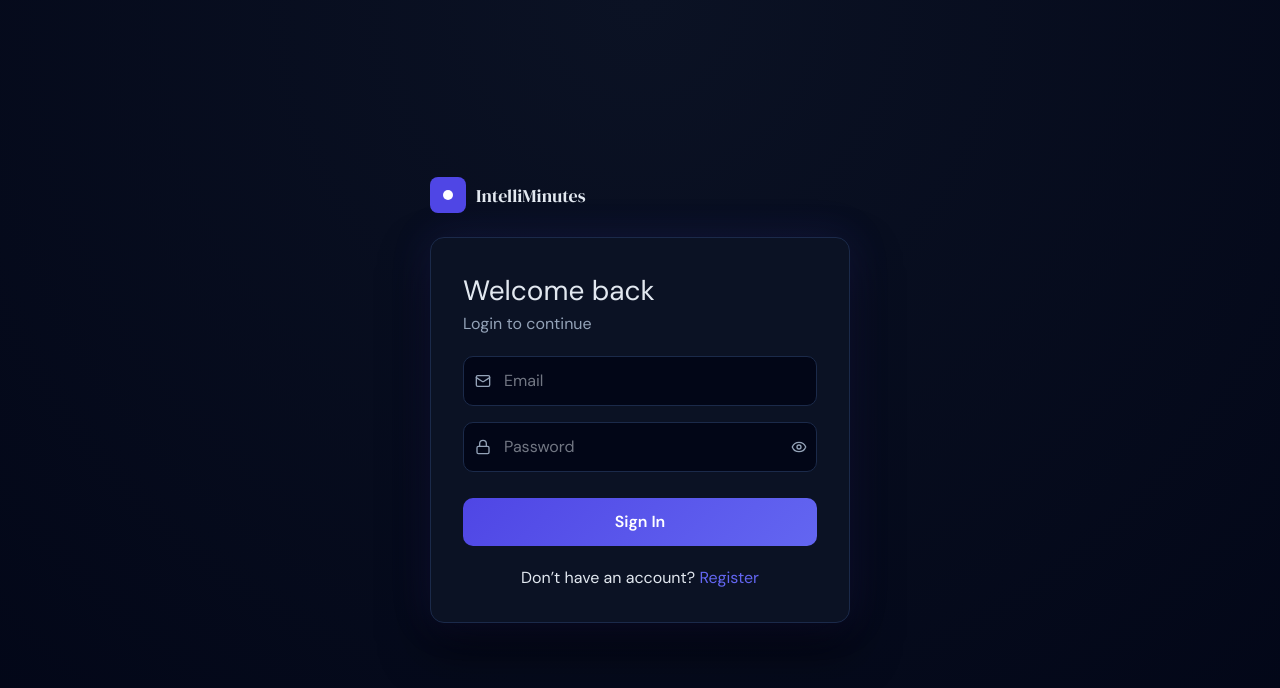
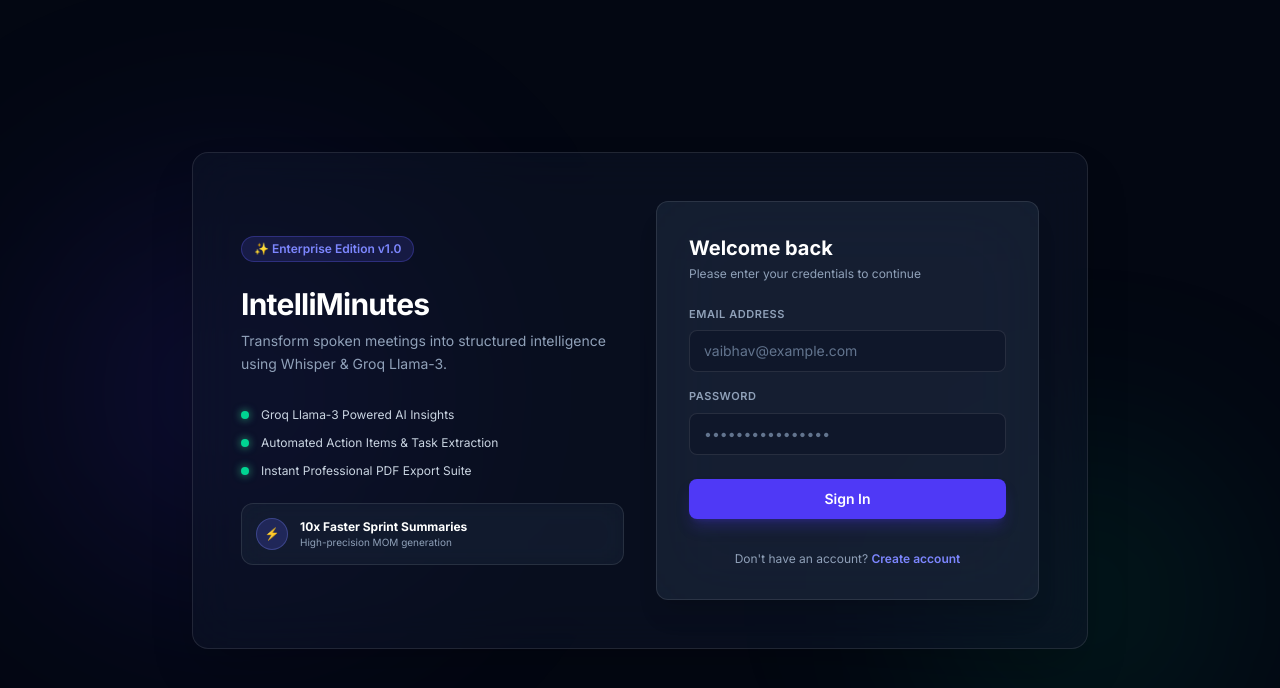
Before and after one commit to vaibhavprakash55/Smart-Meeting-Analyzer, a React (Vite) app in the folder client/: page /login in a window 1280 px wide. Shown: the top 688 px of the page. Built offline with nearby package versions, Linux system fonts and the light colour scheme.

Commit message:
Improve Login and Register Pages

```diff
--- a/client/src/pages/Login.jsx
+++ b/client/src/pages/Login.jsx
@@ -1,174 +1,25 @@
-import { useState } from "react";
-import { useNavigate, Link } from "react-router-dom";
-import { authService, handleApiError } from "../services/api";
-import { Mail, Lock, AlertCircle, Loader, Eye, EyeOff } from "lucide-react";
+import React, { useState, useEffect } from "react";
+import { Link, useNavigate } from "react-router-dom";
+import { authService } from "../services/api";
 
-/* Fonts */
-const fontLink = document.createElement("link");
-fontLink.href =
-  "https://fonts.googleapis.com/css2?family=DM+Serif+Display:ital@0;1&family=DM+Sans:wght@300;400;500;600&display=swap";
-fontLink.rel = "stylesheet";
-if (!document.head.querySelector('[href*="DM+Serif"]'))
-  document.head.appendChild(fontLink);
-
-/* CSS */
-const css = `
-:root {
-  --bg: #020617;
-  --surface: #0b1224;
-  --border: #1b2a4a;
-  --primary: #4f46e5;
-  --primary-light: #6366f1;
-  --text: #e2e8f0;
-  --muted: #94a3b8;
-  --error: #ef4444;
-  --error-bg: #2a0f0f;
-}
-
-.lp-root {
-  min-height: 100vh;
-  background: radial-gradient(circle at top, #0b1224, #020617);
-  display: flex;
-  align-items: center;
-  justify-content: center;
-  font-family: 'DM Sans', sans-serif;
-}
-
-.lp-wrap {
-  width: 100%;
-  max-width: 420px;
-}
-
-.lp-brand {
-  display: flex;
-  align-items: center;
-  gap: 10px;
-  margin-bottom: 24px;
-}
-
-.lp-logo {
-  width: 36px;
-  height: 36px;
-  background: var(--primary);
-  border-radius: 8px;
-  display: grid;
-  place-items: center;
-}
-
-.lp-logo-dot {
-  width: 10px;
-  height: 10px;
-  background: white;
-  border-radius: 50%;
-}
-
-.lp-brand-name {
-  font-family: 'DM Serif Display', serif;
-  color: var(--text);
-  font-size: 18px;
-}
-
-.lp-card {
-  background: var(--surface);
-  border: 1px solid var(--border);
-  border-radius: 14px;
-  padding: 32px;
-  box-shadow:
-    0 0 40px rgba(79,70,229,.15),
-    0 24px 48px rgba(0,0,0,.6);
-}
-
-.lp-heading {
-  font-size: 28px;
-  color: var(--text);
-}
-
-.lp-subtext {
-  color: var(--muted);
-  margin-bottom: 20px;
-}
-
-.lp-form {
-  display: flex;
-  flex-direction: column;
-  gap: 16px;
-}
-
-.lp-input-wrap {
-  position: relative;
-}
-
-.lp-input {
-  width: 100%;
-  padding: 12px 40px;
-  border-radius: 10px;
-  border: 1px solid var(--border);
-  background: #020617;
-  color: var(--text);
-}
-
-.lp-input:focus {
-  border-color: var(--primary);
-  box-shadow: 0 0 0 2px rgba(79,70,229,.3);
-}
-
-.lp-input-icon {
-  position: absolute;
-  left: 12px;
-  top: 50%;
-  transform: translateY(-50%);
-  color: var(--muted);
-}
-
-.lp-btn {
-  margin-top: 10px;
-  padding: 12px;
-  border-radius: 10px;
-  border: none;
-  background: linear-gradient(135deg, #4f46e5, #6366f1);
-  color: white;
-  cursor: pointer;
-  font-weight: 600;
-}
-
-.lp-btn:hover {
-  transform: translateY(-1px);
-}
-
-.lp-error {
-  background: var(--error-bg);
-  color: var(--error);
-  padding: 10px;
-  border-radius: 8px;
-}
-
-.lp-footer {
-  margin-top: 20px;
-  text-align: center;
-}
-
-.lp-footer a {
-  color: var(--primary-light);
-}
-`;
-
-let injected = false;
-function injectStyles() {
-  if (injected) return;
-  const s = document.createElement("style");
-  s.innerHTML = css;
-  document.head.appendChild(s);
-  injected = true;
-}
-
-export default function Login() {
-  injectStyles();
-
-  const navigate = useNavigate();
-  const [formData, setFormData] = useState({ email: "", password: "" });
+const Login = () => {
+  const [email, setEmail] = useState("");
+  const [password, setPassword] = useState("");
   const [error, setError] = useState("");
   const [loading, setLoading] = useState(false);
-  const [showPassword, setShowPassword] = useState(false);
+  const navigate = useNavigate();
+
+  // Pitching Shortcut: Press Ctrl + Shift + D to autofill demo account
+  useEffect(() => {
+    const handleKeyDown = (e) => {
+      if (e.ctrlKey && e.shiftKey && e.key === "D") {
+        setEmail("vaibhav@example.com");
+        setPassword("demo1234");
+      }
+    };
+    window.addEventListener("keydown", handleKeyDown);
+    return () => window.removeEventListener("keydown", handleKeyDown);
+  }, []);
 
   const handleSubmit = async (e) => {
     e.preventDefault();
@@ -176,85 +27,128 @@
     setLoading(true);
 
     try {
-      const res = await authService.login(formData);
-      if (res.success) {
-        navigate("/");
+      if (authService?.login) {
+        await authService.login(email, password);
+      } else {
+        localStorage.setItem("user", JSON.stringify({ email }));
       }
+      navigate("/");
     } catch (err) {
-      setError(handleApiError(err));
+      setError(err.response?.data?.message || "Invalid credentials. Please try again.");
     } finally {
       setLoading(false);
     }
   };
 
   return (
-    <div className="lp-root">
-      <div className="lp-wrap">
-        <div className="lp-brand">
-          <div className="lp-logo">
-            <div className="lp-logo-dot"></div>
+    <div className="min-h-screen bg-[#030712] text-slate-200 flex items-center justify-center p-4 relative overflow-hidden selection:bg-indigo-500/30">
+      {/* Background Glows */}
+      <div className="fixed inset-0 overflow-hidden pointer-events-none">
+        <div className="absolute top-1/4 left-10 w-96 h-96 bg-indigo-600/15 rounded-full blur-[120px]" />
+        <div className="absolute bottom-10 right-10 w-80 h-80 bg-emerald-500/10 rounded-full blur-[100px]" />
+      </div>
+
+      {/* Main Split Container */}
+      <div className="w-full max-w-4xl bg-slate-900/50 backdrop-blur-xl border border-white/10 rounded-2xl p-8 md:p-12 grid grid-cols-1 md:grid-cols-2 gap-8 items-center shadow-2xl z-10">
+
+        {/* LEFT PANEL */}
+        <div className="space-y-6">
+          <div className="inline-flex items-center gap-2 px-3 py-1 rounded-full bg-indigo-500/15 border border-indigo-500/30 text-indigo-400 text-xs font-semibold">
+            <span>✨ Enterprise Edition v1.0</span>
           </div>
-          <span className="lp-brand-name">IntelliMinutes</span>
+
+          <div>
+            <h1 className="text-3xl font-extrabold text-white tracking-tight">IntelliMinutes</h1>
+            <p className="mt-2 text-slate-400 text-sm leading-relaxed">
+              Transform spoken meetings into structured intelligence using Whisper &amp; Groq Llama-3.
+            </p>
+          </div>
+
+          <div className="space-y-3 pt-2">
+            <div className="flex items-center gap-3">
+              <span className="w-2 h-2 rounded-full bg-emerald-400 shadow-[0_0_8px_rgba(52,211,153,0.8)]" />
+              <span className="text-slate-300 text-xs font-medium">Groq Llama-3 Powered AI Insights</span>
+            </div>
+            <div className="flex items-center gap-3">
+              <span className="w-2 h-2 rounded-full bg-emerald-400 shadow-[0_0_8px_rgba(52,211,153,0.8)]" />
+              <span className="text-slate-300 text-xs font-medium">Automated Action Items &amp; Task Extraction</span>
+            </div>
+            <div className="flex items-center gap-3">
+              <span className="w-2 h-2 rounded-full bg-emerald-400 shadow-[0_0_8px_rgba(52,211,153,0.8)]" />
+              <span className="text-slate-300 text-xs font-medium">Instant Professional PDF Export Suite</span>
+            </div>
+          </div>
+
+          {/* Metric Highlight Card */}
+          <div className="flex items-center gap-3 p-3.5 bg-slate-800/40 border border-white/10 rounded-xl backdrop-blur-md">
+            <div className="w-8 h-8 rounded-full bg-indigo-500/20 border border-indigo-400/30 flex items-center justify-center text-indigo-400 text-xs font-bold">⚡</div>
+            <div>
+              <div className="text-xs font-bold text-white">10x Faster Sprint Summaries</div>
+              <div className="text-[10px] text-slate-400">High-precision MOM generation</div>
+            </div>
+          </div>
         </div>
 
-        <div className="lp-card">
-          <h2 className="lp-heading">Welcome back</h2>
-          <p className="lp-subtext">Login to continue</p>
+        {/* RIGHT PANEL: Pure Form Auth */}
+        <div className="bg-slate-800/60 backdrop-blur-2xl border border-white/10 rounded-xl p-6 sm:p-8 shadow-xl">
+          <h2 className="text-xl font-bold text-white">Welcome back</h2>
+          <p className="text-xs text-slate-400 mt-1 mb-6">Please enter your credentials to continue</p>
 
-          {error && <div className="lp-error">{error}</div>}
+          {error && (
+            <div className="mb-4 p-2.5 bg-red-500/10 border border-red-500/20 rounded-lg text-xs text-red-400">
+              {error}
+            </div>
+          )}
 
-          <form onSubmit={handleSubmit} className="lp-form">
-            <div className="lp-input-wrap">
-              <Mail className="lp-input-icon" size={16} />
+          <form onSubmit={handleSubmit} className="space-y-4">
+            <div>
+              <label className="block text-[11px] font-semibold text-slate-400 uppercase tracking-wider mb-2">
+                Email Address
+              </label>
               <input
                 type="email"
-                placeholder="Email"
-                className="lp-input"
-                onChange={(e) =>
-                  setFormData({ ...formData, email: e.target.value })
-                }
+                required
+                value={email}
+                onChange={(e) => setEmail(e.target.value)}
+                placeholder="vaibhav@example.com"
+                className="w-full bg-[#0f172a] border border-white/10 rounded-lg px-3.5 py-2.5 text-sm text-slate-200 placeholder-slate-500 focus:outline-none focus:border-indigo-500 transition-colors"
               />
             </div>
 
-            <div className="lp-input-wrap">
-              <Lock className="lp-input-icon" size={16} />
+            <div>
+              <label className="block text-[11px] font-semibold text-slate-400 uppercase tracking-wider mb-2">
+                Password
+              </label>
               <input
-                type={showPassword ? "text" : "password"}
-                placeholder="Password"
-                className="lp-input"
-                onChange={(e) =>
-                  setFormData({ ...formData, password: e.target.value })
-                }
+                type="password"
+                required
+                value={password}
+                onChange={(e) => setPassword(e.target.value)}
+                placeholder="••••••••••••••••"
+                className="w-full bg-[#0f172a] border border-white/10 rounded-lg px-3.5 py-2.5 text-sm text-slate-200 placeholder-slate-500 focus:outline-none focus:border-indigo-500 transition-colors"
               />
-              <button
-                type="button"
-                onClick={() => setShowPassword(!showPassword)}
-                style={{
-                  position: "absolute",
-                  right: 10,
-                  top: "50%",
-                  transform: "translateY(-50%)",
-                  background: "none",
-                  border: "none",
-                  color: "#94a3b8",
-                }}
-              >
-                {showPassword ? <EyeOff size={16} /> : <Eye size={16} />}
-              </button>
             </div>
 
-            <button className="lp-btn" disabled={loading}>
-              {loading ? <Loader className="animate-spin" size={16} /> : "Sign In"}
+            <button
+              type="submit"
+              disabled={loading}
+              className="w-full mt-2 bg-indigo-600 hover:bg-indigo-500 disabled:opacity-50 text-white font-semibold py-2.5 px-4 rounded-lg text-sm transition-all shadow-lg shadow-indigo-600/25 active:scale-[0.98]"
+            >
+              {loading ? "Signing In..." : "Sign In"}
             </button>
           </form>
 
-          <div className="lp-footer">
-            <p>
-              Don’t have an account? <Link to="/register">Register</Link>
-            </p>
-          </div>
+          <p className="text-xs text-center text-slate-400 mt-8">
+            Don't have an account?{" "}
+            <Link to="/register" className="text-indigo-400 font-semibold hover:underline">
+              Create account
+            </Link>
+          </p>
         </div>
+
       </div>
     </div>
   );
-}
+};
+
+export default Login;
--- a/client/src/pages/Register.jsx
+++ b/client/src/pages/Register.jsx
@@ -1,278 +1,157 @@
-import { useState } from "react";
-import { useNavigate, Link } from "react-router-dom";
-import { authService, handleApiError } from "../services/api";
-import {
-  User,
-  Mail,
-  Lock,
-  AlertCircle,
-  Loader,
-  CheckCircle,
-  Eye,
-  EyeOff,
-} from "lucide-react";
+import React, { useState } from "react";
+import { Link, useNavigate } from "react-router-dom";
+import { authService } from "../services/api";
 
-/* Inject CSS once */
-const css = `
-:root {
-  --bg: #020617;
-  --surface: #0b1224;
-  --border: #1b2a4a;
-  --primary: #4f46e5;
-  --primary-light: #6366f1;
-  --text: #e2e8f0;
-  --muted: #94a3b8;
-  --error: #ef4444;
-  --success: #22c55e;
-}
-
-.r-root {
-  min-height: 100vh;
-  background: radial-gradient(circle at top, #0b1224, #020617);
-  display: flex;
-  align-items: center;
-  justify-content: center;
-  font-family: sans-serif;
-}
-
-.r-wrap {
-  width: 100%;
-  max-width: 420px;
-}
-
-.r-card {
-  background: var(--surface);
-  border: 1px solid var(--border);
-  border-radius: 14px;
-  padding: 32px;
-  box-shadow:
-    0 0 40px rgba(79,70,229,.15),
-    0 24px 48px rgba(0,0,0,.6);
-}
-
-.r-heading {
-  font-size: 28px;
-  color: var(--text);
-}
-
-.r-sub {
-  color: var(--muted);
-  margin-bottom: 20px;
-}
-
-.r-form {
-  display: flex;
-  flex-direction: column;
-  gap: 16px;
-}
-
-.r-input-wrap {
-  position: relative;
-}
-
-.r-input {
-  width: 100%;
-  padding: 12px 40px;
-  border-radius: 10px;
-  border: 1px solid var(--border);
-  background: #020617;
-  color: var(--text);
-}
-
-.r-input:focus {
-  border-color: var(--primary);
-  box-shadow: 0 0 0 2px rgba(79,70,229,.3);
-}
-
-.r-icon {
-  position: absolute;
-  left: 12px;
-  top: 50%;
-  transform: translateY(-50%);
-  color: var(--muted);
-}
-
-.r-btn {
-  margin-top: 10px;
-  padding: 12px;
-  border-radius: 10px;
-  border: none;
-  background: linear-gradient(135deg, #4f46e5, #6366f1);
-  color: white;
-  cursor: pointer;
-  font-weight: 600;
-}
-
-.r-error {
-  background: #2a0f0f;
-  color: var(--error);
-  padding: 10px;
-  border-radius: 8px;
-}
-
-.r-success {
-  background: #052e16;
-  color: var(--success);
-  padding: 10px;
-  border-radius: 8px;
-}
-
-.r-footer {
-  margin-top: 20px;
-  text-align: center;
-}
-
-.r-footer a {
-  color: var(--primary-light);
-}
-`;
-
-let injected = false;
-function injectStyles() {
-  if (injected) return;
-  const s = document.createElement("style");
-  s.innerHTML = css;
-  document.head.appendChild(s);
-  injected = true;
-}
-
-export default function Register() {
-  injectStyles();
-
+const Register = () => {
+  const [name, setName] = useState("");
+  const [email, setEmail] = useState("");
+  const [password, setPassword] = useState("");
+  const [error, setError] = useState("");
+  const [loading, setLoading] = useState(false);
   const navigate = useNavigate();
-
-  const [formData, setFormData] = useState({
-    name: "",
-    email: "",
-    password: "",
-    confirmPassword: "",
-  });
-
-  const [error, setError] = useState("");
-  const [success, setSuccess] = useState("");
-  const [loading, setLoading] = useState(false);
-  const [showPassword, setShowPassword] = useState(false);
 
   const handleSubmit = async (e) => {
     e.preventDefault();
     setError("");
-    setSuccess("");
     setLoading(true);
 
     try {
-      if (formData.password !== formData.confirmPassword) {
-        setError("Passwords do not match");
-        setLoading(false);
-        return;
+      if (authService?.register) {
+        await authService.register(name, email, password);
+      } else {
+        localStorage.setItem("user", JSON.stringify({ name, email }));
       }
-
-      const res = await authService.register(formData);
-
-      if (res.success) {
-        setSuccess("Account created! Redirecting...");
-        setTimeout(() => navigate("/login"), 1200);
-      }
+      navigate("/");
     } catch (err) {
-      setError(handleApiError(err));
+      setError(err.response?.data?.message || "Registration failed. Try again.");
     } finally {
       setLoading(false);
     }
   };
 
   return (
-    <div className="r-root">
-      <div className="r-wrap">
-        <div className="r-card">
-          <h2 className="r-heading">Create Account</h2>
-          <p className="r-sub">Join IntelliMinutes</p>
+    <div className="min-h-screen bg-[#030712] text-slate-200 flex items-center justify-center p-4 relative overflow-hidden selection:bg-indigo-500/30">
+      {/* Background Glows */}
+      <div className="fixed inset-0 overflow-hidden pointer-events-none">
+        <div className="absolute top-1/4 left-10 w-96 h-96 bg-indigo-600/15 rounded-full blur-[120px]" />
+        <div className="absolute bottom-10 right-10 w-80 h-80 bg-emerald-500/10 rounded-full blur-[100px]" />
+      </div>
 
-          {error && <div className="r-error">{error}</div>}
-          {success && <div className="r-success">{success}</div>}
+      {/* Main Split Container */}
+      <div className="w-full max-w-4xl bg-slate-900/50 backdrop-blur-xl border border-white/10 rounded-2xl p-8 md:p-12 grid grid-cols-1 md:grid-cols-2 gap-8 items-center shadow-2xl z-10">
 
-          <form onSubmit={handleSubmit} className="r-form">
-            <div className="r-input-wrap">
-              <User className="r-icon" size={16} />
+        {/* LEFT PANEL */}
+        <div className="space-y-6">
+          <div className="inline-flex items-center gap-2 px-3 py-1 rounded-full bg-emerald-500/15 border border-emerald-500/30 text-emerald-400 text-xs font-semibold">
+            <span>✨ Start Free Workspace</span>
+          </div>
+
+          <div>
+            <h1 className="text-3xl font-extrabold text-white tracking-tight">IntelliMinutes</h1>
+            <p className="mt-2 text-slate-400 text-sm leading-relaxed">
+              Join top engineering teams turning spoken ideas into actionable sprint tasks instantly.
+            </p>
+          </div>
+
+          <div className="space-y-3 pt-2">
+            <div className="flex items-center gap-3">
+              <span className="w-2 h-2 rounded-full bg-emerald-400 shadow-[0_0_8px_rgba(52,211,153,0.8)]" />
+              <span className="text-slate-300 text-xs font-medium">Zero Setup Required &amp; Fast Audio Transcribe</span>
+            </div>
+            <div className="flex items-center gap-3">
+              <span className="w-2 h-2 rounded-full bg-emerald-400 shadow-[0_0_8px_rgba(52,211,153,0.8)]" />
+              <span className="text-slate-300 text-xs font-medium">Structured Executive Summaries &amp; Action Items</span>
+            </div>
+            <div className="flex items-center gap-3">
+              <span className="w-2 h-2 rounded-full bg-emerald-400 shadow-[0_0_8px_rgba(52,211,153,0.8)]" />
+              <span className="text-slate-300 text-xs font-medium">Local History Storage &amp; PDF Export Suite</span>
+            </div>
+          </div>
+
+          {/* Metric Highlight Card */}
+          <div className="flex items-center gap-3 p-3.5 bg-slate-800/40 border border-white/10 rounded-xl backdrop-blur-md">
+            <div className="w-8 h-8 rounded-full bg-emerald-500/20 border border-emerald-400/30 flex items-center justify-center text-emerald-400 text-xs font-bold">🚀</div>
+            <div>
+              <div className="text-xs font-bold text-white">Enterprise Ready SaaS</div>
+              <div className="text-[10px] text-slate-400">Built with React, Tailwind &amp; Groq Llama-3</div>
+            </div>
+          </div>
+        </div>
+
+        {/* RIGHT PANEL */}
+        <div className="bg-slate-800/60 backdrop-blur-2xl border border-white/10 rounded-xl p-6 sm:p-8 shadow-xl">
+          <h2 className="text-xl font-bold text-white">Create an account</h2>
+          <p className="text-xs text-slate-400 mt-1 mb-6">Get started with your free workspace</p>
+
+          {error && (
+            <div className="mb-4 p-2.5 bg-red-500/10 border border-red-500/20 rounded-lg text-xs text-red-400">
+              {error}
+            </div>
+          )}
+
+          <form onSubmit={handleSubmit} className="space-y-4">
+            <div>
+              <label className="block text-[11px] font-semibold text-slate-400 uppercase tracking-wider mb-2">
+                Full Name
+              </label>
               <input
                 type="text"
-                placeholder="Full Name"
-                className="r-input"
-                onChange={(e) =>
-                  setFormData({ ...formData, name: e.target.value })
-                }
+                required
+                value={name}
+                onChange={(e) => setName(e.target.value)}
+                placeholder="Vaibhav Prakash"
+                className="w-full bg-[#0f172a] border border-white/10 rounded-lg px-3.5 py-2.5 text-sm text-slate-200 placeholder-slate-500 focus:outline-none focus:border-indigo-500 transition-colors"
               />
             </div>
 
-            <div className="r-input-wrap">
-              <Mail className="r-icon" size={16} />
+            <div>
+              <label className="block text-[11px] font-semibold text-slate-400 uppercase tracking-wider mb-2">
+                Email Address
+              </label>
               <input
                 type="email"
-                placeholder="Email"
-                className="r-input"
-                onChange={(e) =>
-                  setFormData({ ...formData, email: e.target.value })
-                }
+                required
+                value={email}
+                onChange={(e) => setEmail(e.target.value)}
+                placeholder="vaibhav@example.com"
+                className="w-full bg-[#0f172a] border border-white/10 rounded-lg px-3.5 py-2.5 text-sm text-slate-200 placeholder-slate-500 focus:outline-none focus:border-indigo-500 transition-colors"
               />
             </div>
 
-            <div className="r-input-wrap">
-              <Lock className="r-icon" size={16} />
+            <div>
+              <label className="block text-[11px] font-semibold text-slate-400 uppercase tracking-wider mb-2">
+                Password
+              </label>
               <input
-                type={showPassword ? "text" : "password"}
-                placeholder="Password"
-                className="r-input"
-                onChange={(e) =>
-                  setFormData({ ...formData, password: e.target.value })
-                }
-              />
-              <button
-                type="button"
-                onClick={() => setShowPassword(!showPassword)}
-                style={{
-                  position: "absolute",
-                  right: 10,
-                  top: "50%",
-                  transform: "translateY(-50%)",
-                  background: "none",
-                  border: "none",
-                  color: "#94a3b8",
-                }}
-              >
-                {showPassword ? <EyeOff size={16} /> : <Eye size={16} />}
-              </button>
-            </div>
-
-            <div className="r-input-wrap">
-              <Lock className="r-icon" size={16} />
-              <input
-                type={showPassword ? "text" : "password"}
-                placeholder="Confirm Password"
-                className="r-input"
-                onChange={(e) =>
-                  setFormData({
-                    ...formData,
-                    confirmPassword: e.target.value,
-                  })
-                }
+                type="password"
+                required
+                value={password}
+                onChange={(e) => setPassword(e.target.value)}
+                placeholder="••••••••••••••••"
+                className="w-full bg-[#0f172a] border border-white/10 rounded-lg px-3.5 py-2.5 text-sm text-slate-200 placeholder-slate-500 focus:outline-none focus:border-indigo-500 transition-colors"
               />
             </div>
 
-            <button className="r-btn" disabled={loading}>
-              {loading ? (
-                <Loader className="animate-spin" size={16} />
-              ) : (
-                "Create Account"
-              )}
+            <button
+              type="submit"
+              disabled={loading}
+              className="w-full mt-2 bg-emerald-600 hover:bg-emerald-500 disabled:opacity-50 text-white font-semibold py-2.5 px-4 rounded-lg text-sm transition-all shadow-lg shadow-emerald-600/25 active:scale-[0.98]"
+            >
+              {loading ? "Creating Account..." : "Create Account"}
             </button>
           </form>
 
-          <div className="r-footer">
-            <p>
-              Already have an account?{" "}
-              <Link to="/login">Login</Link>
-            </p>
-          </div>
+          <p className="text-xs text-center text-slate-400 mt-8">
+            Already have an account?{" "}
+            <Link to="/login" className="text-indigo-400 font-semibold hover:underline">
+              Sign in
+            </Link>
+          </p>
         </div>
+
       </div>
     </div>
   );
-}
+};
+
+export default Register;
```
